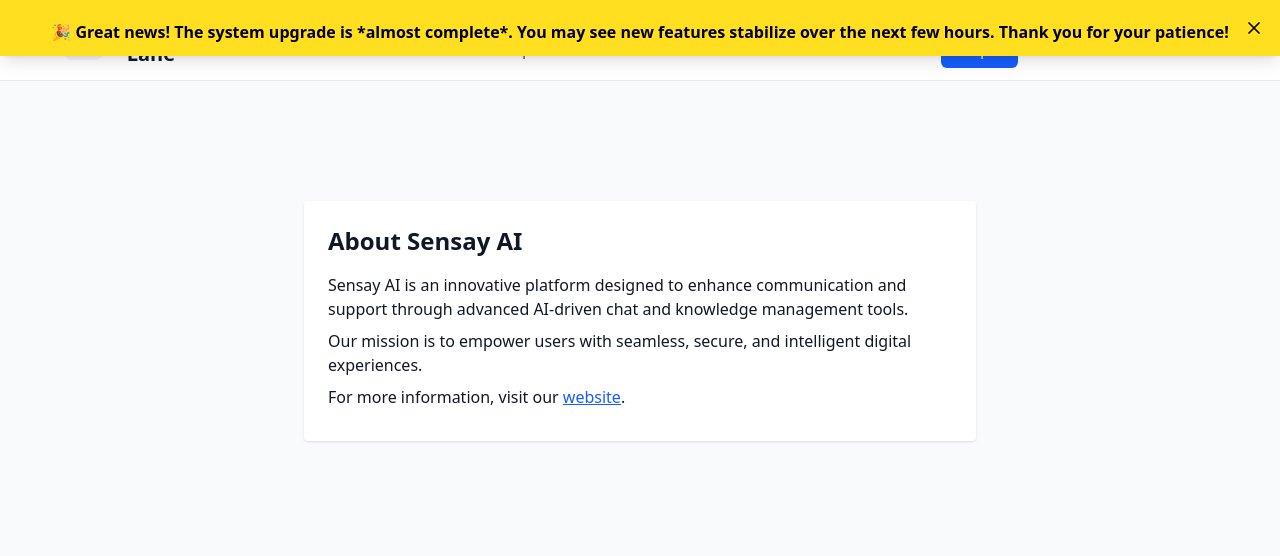
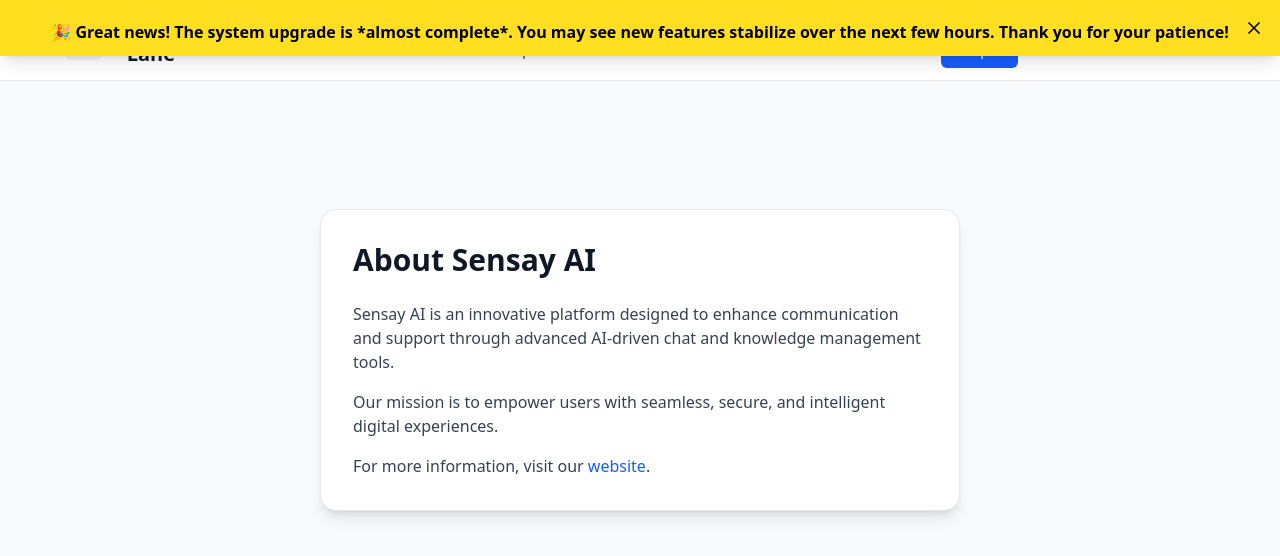
Before and after one commit to AlphaTechini/Memory-Lane, a SvelteKit app in the folder Frontend/Frontend/: page /about in a window 1280 px wide. Shown: the top 556 px of the page. Built offline with nearby package versions, Linux system fonts and the light colour scheme; no server answers.

Commit message:
changed styling

```diff
--- a/Frontend/Frontend/src/routes/about/+page.svelte
+++ b/Frontend/Frontend/src/routes/about/+page.svelte
@@ -1,10 +1,21 @@
 <script>
-  // About page logic (if any)
+  // No logic needed
 </script>
 
-<div class="max-w-2xl mx-auto mt-10 p-6 bg-white rounded shadow">
-  <h2 class="text-2xl font-bold mb-4">About Sensay AI</h2>
-  <p class="mb-2">Sensay AI is an innovative platform designed to enhance communication and support through advanced AI-driven chat and knowledge management tools.</p>
-  <p class="mb-2">Our mission is to empower users with seamless, secure, and intelligent digital experiences.</p>
-  <p class="mb-2">For more information, visit our <a href="https://sensay.ai" class="text-blue-600 underline" target="_blank">website</a>.</p>
+<div class="min-h-screen bg-gray-50 dark:bg-gray-900 transition-colors duration-200">
+  <main class="max-w-2xl mx-auto px-4 py-12">
+    <div class="bg-white dark:bg-gray-800 rounded-2xl shadow-lg border border-gray-200 dark:border-gray-700 p-8">
+      <h2 class="text-3xl font-bold text-gray-900 dark:text-white mb-6">About Sensay AI</h2>
+      <p class="mb-4 text-gray-700 dark:text-gray-300">
+        Sensay AI is an innovative platform designed to enhance communication and support through advanced AI-driven chat and knowledge management tools.
+      </p>
+      <p class="mb-4 text-gray-700 dark:text-gray-300">
+        Our mission is to empower users with seamless, secure, and intelligent digital experiences.
+      </p>
+      <p class="text-gray-700 dark:text-gray-300">
+        For more information, visit our
+        <a href="https://sensay.ai" class="text-blue-600 dark:text-blue-400 hover:underline" target="_blank">website</a>.
+      </p>
+    </div>
+  </main>
 </div>
```
